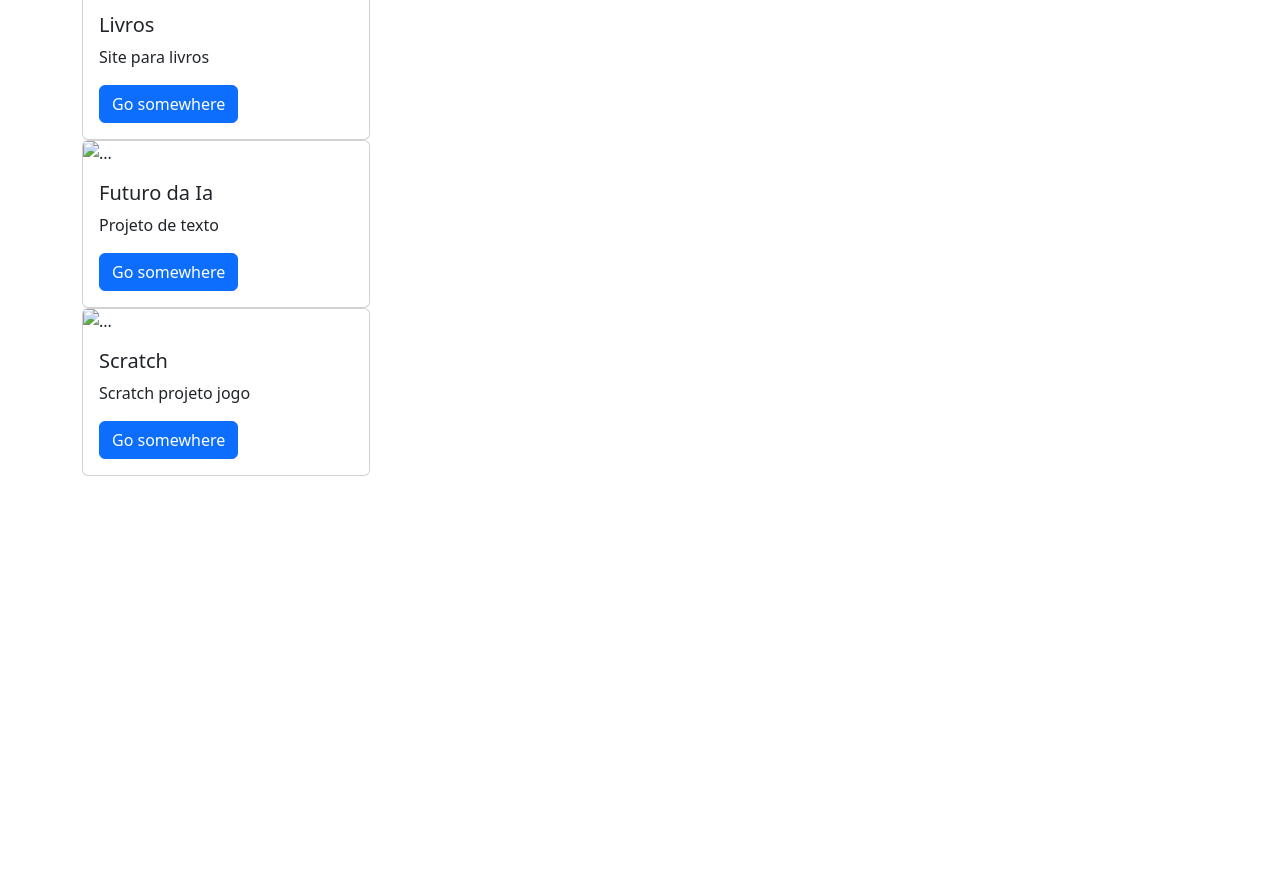
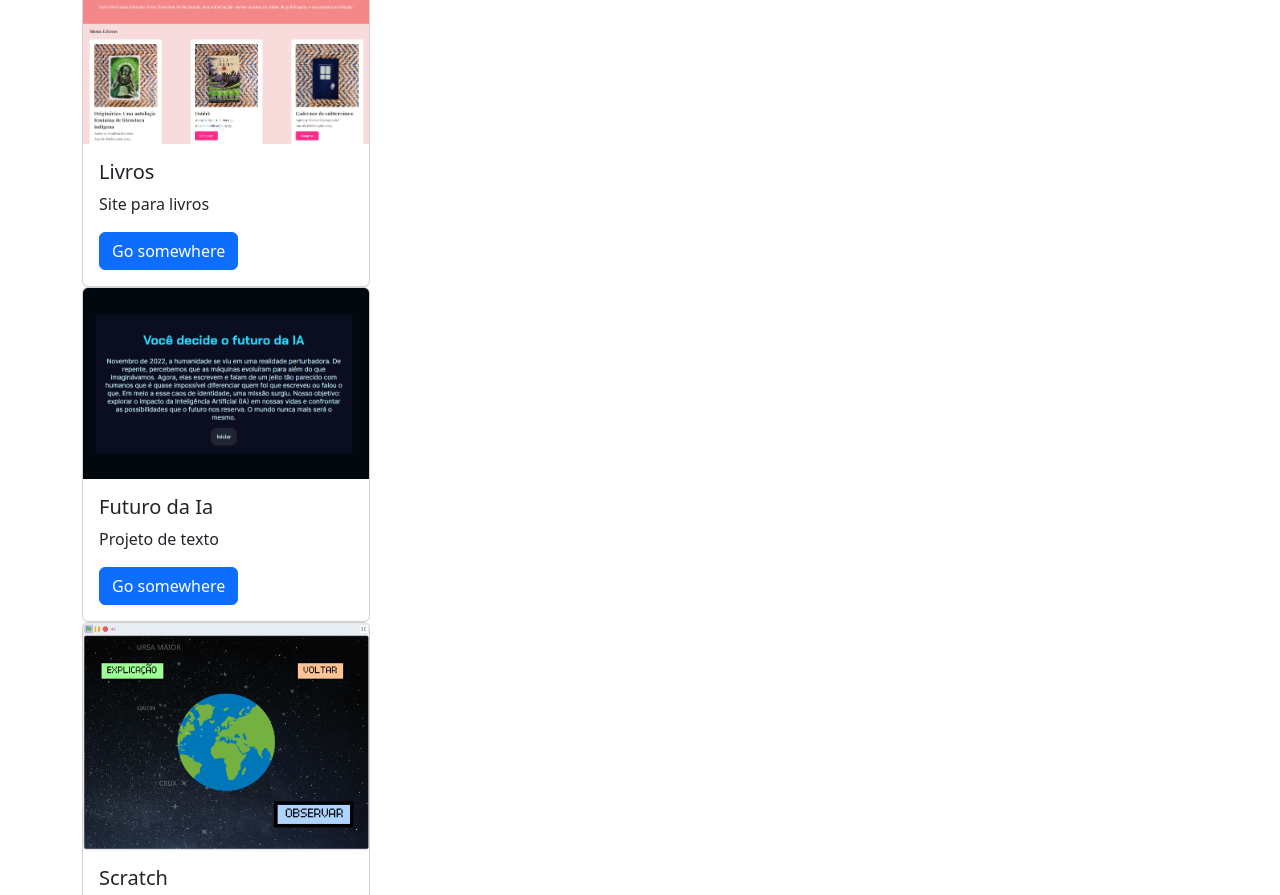
Before and after one commit to NicktorSf34/portfolio-de-projetos_projeto-alura, a plain HTML site: page index.html in a window 1280 px wide. Shown: the part 471-1366 px from the top of the page. Before the commit the page ends 947 px from the top, so only its background shows below. Drawn offline with nearby package versions, Linux system fonts and the light colour scheme.

Commit message:
Update index.html

```diff
--- a/index.html
+++ b/index.html
@@ -30,7 +30,7 @@
         <div class="row">
             <div class="col-md-4">
                 <div class="card" style="width: 18rem;">
-                    <img src="projeto-1" class="card-img-top" alt="...">
+                    <img src="projeto-1.png" class="card-img-top" alt="...">
                     <div class="card-body">
                       <h5 class="card-title">Livros</h5>
                       <p class="card-text">Site para livros</p>
@@ -38,7 +38,7 @@
                     </div>
                   </div>
                 <div class="card" style="width: 18rem;">
-                    <img src="projeto-2" class="card-img-top" alt="...">
+                    <img src="projeto-2.png" class="card-img-top" alt="...">
                     <div class="card-body">
                       <h5 class="card-title">Futuro da Ia</h5>
                       <p class="card-text">Projeto de texto</p>
@@ -46,7 +46,7 @@
                     </div>
                   </div>
                 <div class="card" style="width: 18rem;">
-                    <img src="projeto-3" class="card-img-top" alt="...">
+                    <img src="projeto-3.png" class="card-img-top" alt="...">
                     <div class="card-body">
                       <h5 class="card-title">Scratch</h5>
                       <p class="card-text">Scratch projeto jogo</p>
```
